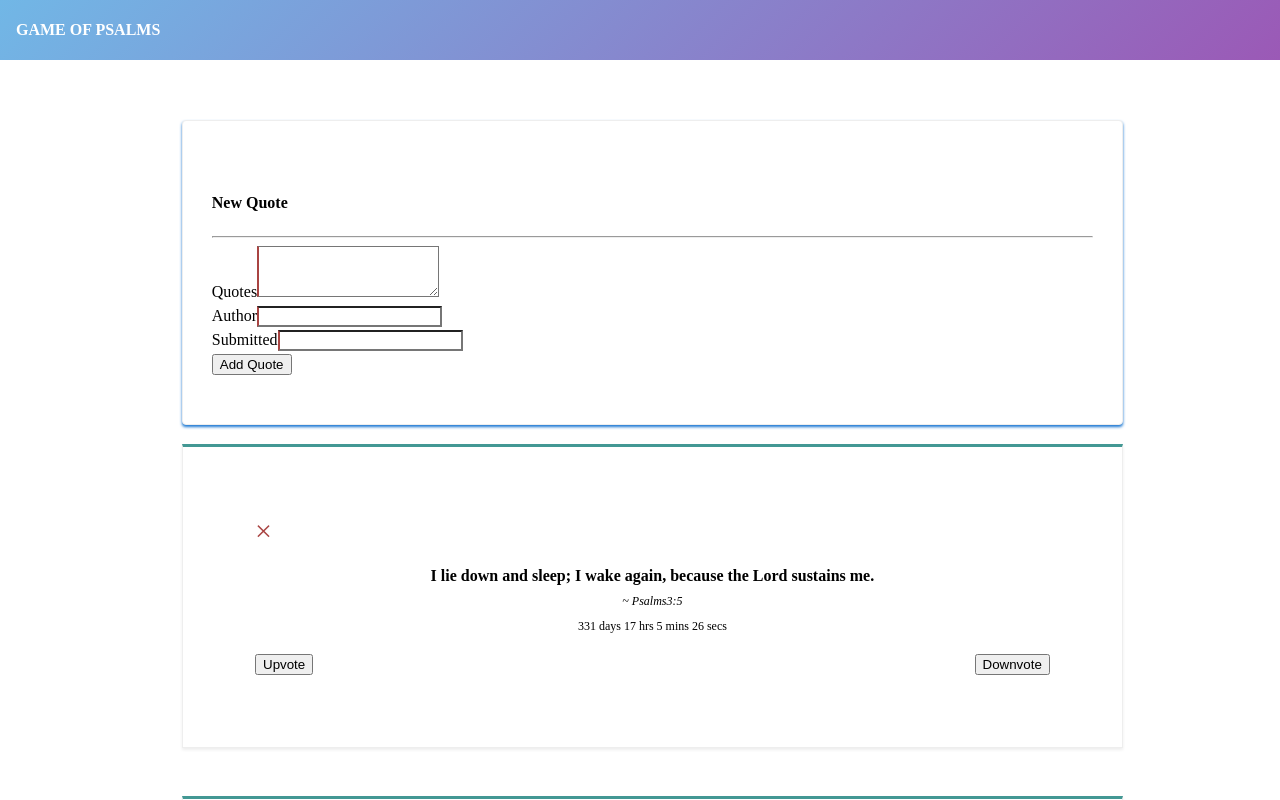
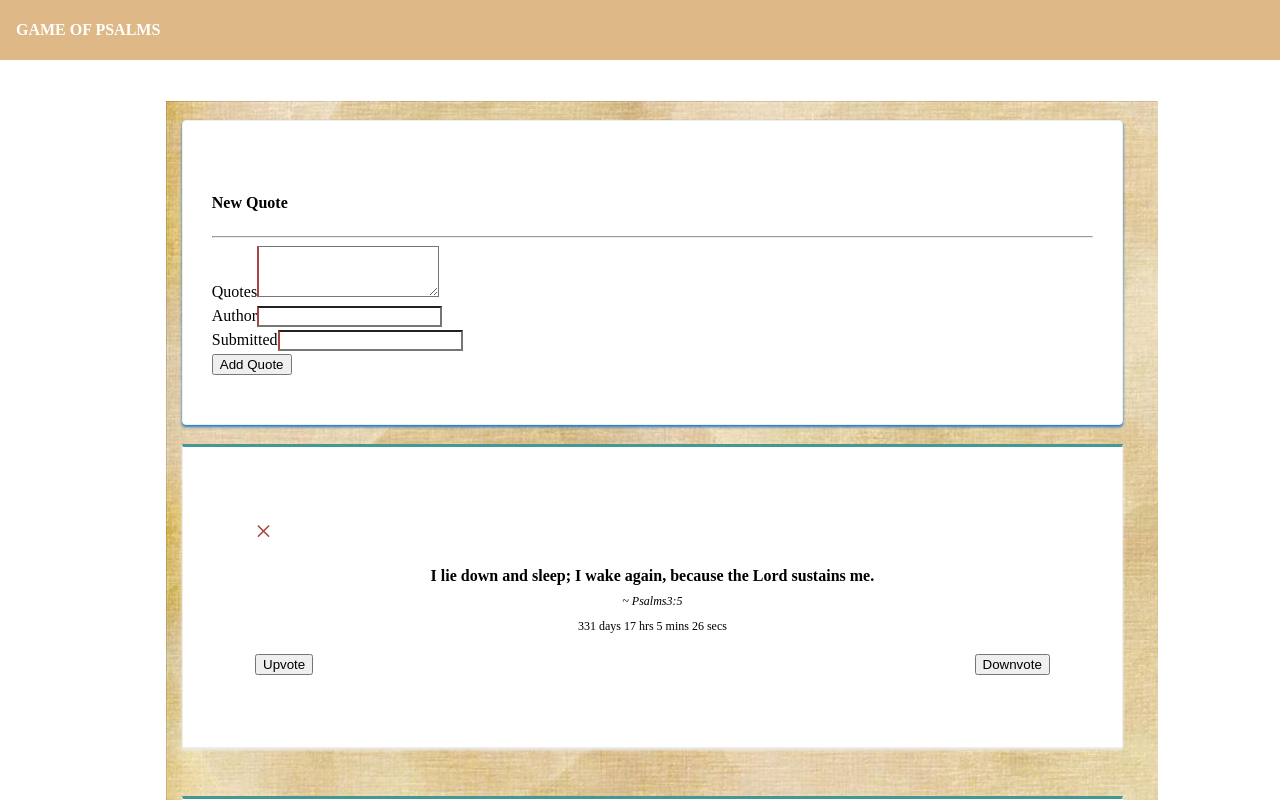
Before and after one commit to MaureenMurugi/Quotes, an Angular app: page / in a window 1280 px wide. Shown: the top 800 px of the page. Built offline with nearby package versions, Linux system fonts and the light colour scheme.

Commit message:
add corrections on background

```diff
--- a/src/app/app.component.css
+++ b/src/app/app.component.css
@@ -10,7 +10,7 @@
     height: 60px;
     display: flex;
     align-items: center;
-    background: linear-gradient(135deg,#71b7e6,#9b59b6);
+   background-color: burlywood;
     color: white;
     font-weight: 600;
 }
@@ -20,6 +20,7 @@
 }
 .content {
     display: flex;
+    background-image: url(../app/images/quote.jpg);
     margin: 8% 0% 2% 12.5%;
     padding: 0 16px;
     max-width: 960px;
--- a/src/app/quote-form/quote-form.component.html
+++ b/src/app/quote-form/quote-form.component.html
@@ -4,8 +4,9 @@
       <hr>
     </div>
 
+
+      <div class="form-group">
         <div class="col-md-12 col-lg-12 col-sm-12">
-    <div class="form-group">
         <label>Quotes</label>
         <textarea name="quote" id="quote" rows="3" required class="form-control"
         [(ngModel)]='model.quote' #quote='ngModel'></textarea>
@@ -13,8 +14,9 @@
       </div>
     </div>
 
+
+      <div class="form-group">
         <div class="col-md-12 col-lg-12 col-sm-12">
-    <div class="form-group">
         <label>Author</label>
         <input type="text" name="author" class="form-control" required id="author"
         [(ngModel)]='model.author' #author='ngModel'/>
@@ -25,8 +27,9 @@
 
 
 
+
+      <div class="form-group">
         <div class="col-md-12 col-lg-12 col-sm-12">
-    <div class="form-group">
         <label>Submitted</label>
         <input type="text" name="submitted_by" class="form-control" required id="submitted_by"
           [(ngModel)]='model.submitted_by' #submitted_by='ngModel' />
@@ -36,10 +39,12 @@
       </div>
     </div>
 
+
+      <div class="form-group">
         <div class="col-md-12 col-lg-12 col-sm-12">
-    <div class="form-group">
         <input type="submit" value="Add Quote" class="btn btn-success" id="btn-commit"
            />
       </div>
     </div>
+
   </form>
--- a/src/app/quote/quote.component.css
+++ b/src/app/quote/quote.component.css
@@ -50,7 +50,8 @@ h1,h2,h3,h4,h5,h6{
 
   }
   .span.deleteicon{
-    position: absolute;
+    position: absolute
+    ;
   }
 
   .quote-header p{
```
Also changed, not shown: src/app/images/quote.jpg (added). Lines whose indentation alone changed are shown as unchanged.
